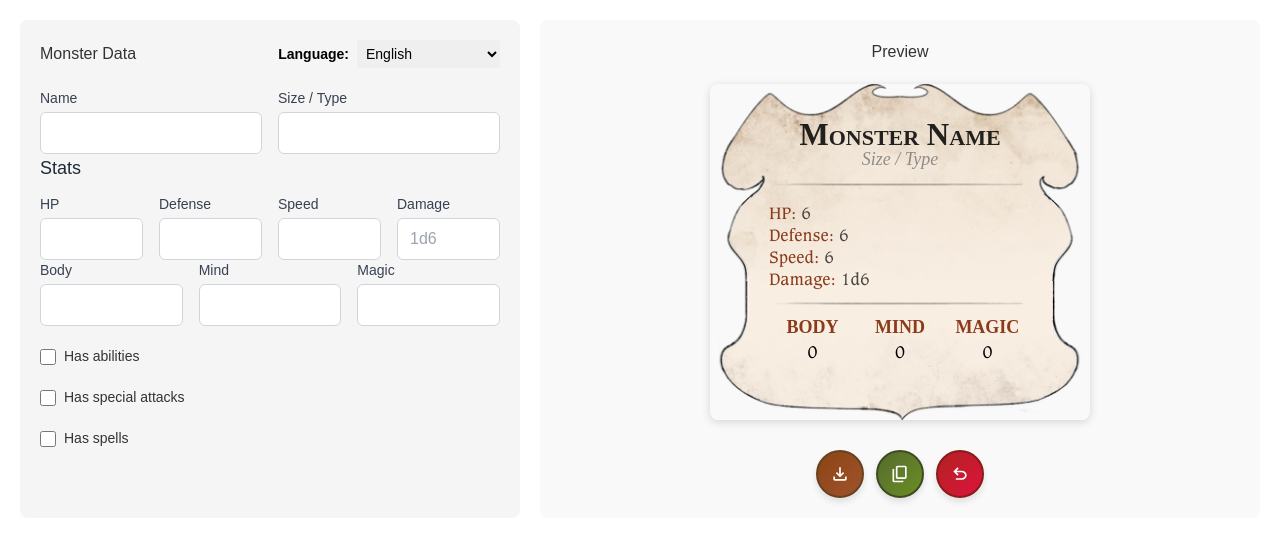
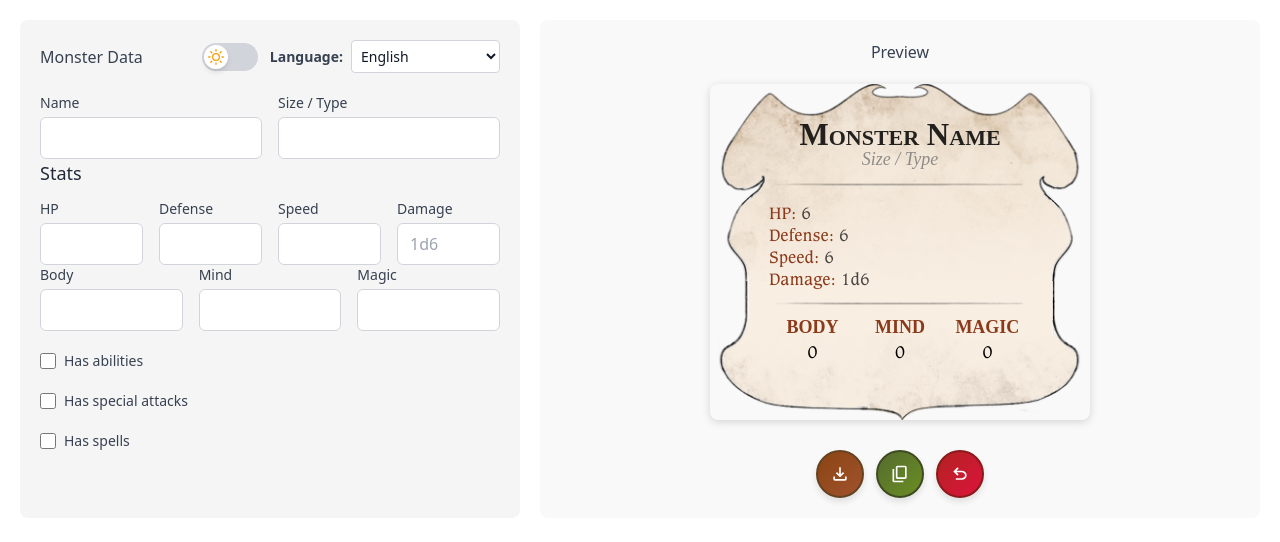
Before and after one commit to bpiccia/omios-ures-monster-card-builder, a React (Vite) app: page / in a window 1280 px wide. Shown: the top 542 px of the page. Built offline with nearby package versions, Linux system fonts and the light colour scheme; a web font is replaced by a local one.

Commit message:
feat: dark mode

```diff
--- a/src/MonsterCardMaker.tsx
+++ b/src/MonsterCardMaker.tsx
@@ -13,6 +13,26 @@ import { SpecialAttacksForm } from './components/SpecialAttacksForm';
 import { SpellsForm } from './components/SpellsForm';
 import './fonts.css';
 
+function useDarkMode() {
+  const [darkMode, setDarkMode] = React.useState(() => {
+    const stored = localStorage.getItem('ou_dark_mode');
+    if (stored !== null) return stored === 'true';
+    return window.matchMedia('(prefers-color-scheme: dark)').matches;
+  });
+
+  React.useEffect(() => {
+    const root = document.documentElement;
+    if (darkMode) {
+      root.classList.add('dark');
+    } else {
+      root.classList.remove('dark');
+    }
+    localStorage.setItem('ou_dark_mode', String(darkMode));
+  }, [darkMode]);
+
+  return [darkMode, () => setDarkMode(prev => !prev)] as const;
+}
+
 interface MonsterCardMakerProps {
   initialLang?: Language;
 }
@@ -21,6 +41,7 @@ export default function MonsterCardMaker({
   initialLang = "en"
 }: Readonly<MonsterCardMakerProps>) {
   const [language, setLanguage] = React.useState<Language>(initialLang);
+  const [darkMode, toggleDarkMode] = useDarkMode();
   const {
     monster,
     updateMonster,
@@ -80,34 +101,52 @@ export default function MonsterCardMaker({
   };
 
   return (
-    <div style={{ display: 'flex', gap: '20px', padding: '20px', fontFamily: 'Arial, sans-serif' }}>
+    <div className="flex gap-5 p-5 font-sans transition-colors duration-300">
       {/* Left side - Form */}
-      <div style={{
-        flex: '1',
-        minWidth: '350px',
-        maxWidth: '500px',
-        backgroundColor: '#f5f5f5',
-        padding: '20px',
-        borderRadius: '8px',
-        maxHeight: '90vh',
-        overflowY: 'auto'
-      }}>
-        {/* Header with title and language selector */}
-        <div style={{
-          display: 'flex',
-          justifyContent: 'space-between',
-          alignItems: 'center',
-          marginBottom: '20px'
-        }}>
-          <h2 style={{ margin: 0, color: '#333' }}>{dict.form}</h2>
-          <div style={{ display: 'flex', alignItems: 'center', gap: '8px' }}>
-            <label style={{ fontWeight: 'bold', fontSize: '14px' }}>
+      <div className="flex-1 min-w-[350px] max-w-[500px] bg-[#f5f5f5] dark:bg-gray-800 p-5 rounded-lg max-h-[90vh] overflow-y-auto transition-colors duration-300">
+        {/* Header with title, dark mode toggle, and language selector */}
+        <div className="flex justify-between items-center mb-5">
+          <h2 className="m-0 text-gray-700 dark:text-gray-200 transition-colors">{dict.form}</h2>
+          <div className="flex items-center gap-3">
+            {/* Dark mode toggle */}
+            <button
+              onClick={toggleDarkMode}
+              className="relative w-14 h-7 rounded-full bg-gray-300 dark:bg-gray-600 transition-colors duration-300 focus:outline-none focus:ring-2 focus:ring-blue-500 flex-shrink-0"
+              aria-label={darkMode ? 'Switch to light mode' : 'Switch to dark mode'}
+            >
+              <span
+                className={`absolute top-0.5 w-6 h-6 rounded-full bg-white shadow-md transition-transform duration-300 flex items-center justify-center ${
+                  darkMode ? 'translate-x-[30px]' : 'translate-x-0.5'
+                }`}
+              >
+                {darkMode ? (
+                  <svg xmlns="http://www.w3.org/2000/svg" viewBox="0 0 24 24" fill="none" stroke="#6366f1" strokeWidth="2" strokeLinecap="round" strokeLinejoin="round" className="w-4 h-4">
+                    <path d="M21 12.79A9 9 0 1 1 11.21 3 7 7 0 0 0 21 12.79z"/>
+                  </svg>
+                ) : (
+                  <svg xmlns="http://www.w3.org/2000/svg" viewBox="0 0 24 24" fill="none" stroke="#f59e0b" strokeWidth="2" strokeLinecap="round" strokeLinejoin="round" className="w-4 h-4">
+                    <circle cx="12" cy="12" r="5"/>
+                    <line x1="12" y1="1" x2="12" y2="3"/>
+                    <line x1="12" y1="21" x2="12" y2="23"/>
+                    <line x1="4.22" y1="4.22" x2="5.64" y2="5.64"/>
+                    <line x1="18.36" y1="18.36" x2="19.78" y2="19.78"/>
+                    <line x1="1" y1="12" x2="3" y2="12"/>
+                    <line x1="21" y1="12" x2="23" y2="12"/>
+                    <line x1="4.22" y1="19.78" x2="5.64" y2="18.36"/>
+                    <line x1="18.36" y1="5.64" x2="19.78" y2="4.22"/>
+                  </svg>
+                )}
+              </span>
+            </button>
+            {/* Language selector */}
+            <div className="flex items-center gap-2">
+              <label className="font-bold text-sm text-gray-700 dark:text-gray-300 transition-colors">
                 {dict.language}:
               </label>
               <select
                 value={language}
                 onChange={(e) => setLanguage(e.target.value as Language)}
-              style={{ padding: '5px', fontSize: '14px' }}
+                className="p-[5px] text-sm border border-gray-300 dark:border-gray-600 rounded bg-white dark:bg-gray-700 text-gray-900 dark:text-gray-200 transition-colors"
               >
                 {Object.keys(dictionaries).map((lang) => (
                   <option key={lang} value={lang}>
@@ -115,6 +154,7 @@ export default function MonsterCardMaker({
                   </option>
                 ))}
               </select>
+            </div>
           </div>
         </div>
 
@@ -140,16 +180,16 @@ export default function MonsterCardMaker({
         />
 
         {/* Abilities Toggle */}
-        <div style={{ marginTop: '20px', marginBottom: '20px' }}>
-          <div style={{ display: 'flex', alignItems: 'center', gap: '8px', marginBottom: '12px' }}>
+        <div className="mt-5 mb-5">
+          <div className="flex items-center gap-2 mb-3">
             <input
               id="hasAbilities"
               type="checkbox"
               checked={monster.hasAbilities}
               onChange={(e) => updateMonster({ hasAbilities: e.target.checked })}
-              style={{ width: '16px', height: '16px', accentColor: '#007bff' }}
+              className="w-4 h-4 accent-blue-500"
             />
-            <label htmlFor="hasAbilities" style={{ fontSize: '14px', fontWeight: '500', color: '#333' }}>
+            <label htmlFor="hasAbilities" className="text-sm font-medium text-gray-700 dark:text-gray-300 transition-colors">
               {dict.hasAbilities}
             </label>
           </div>
@@ -167,16 +207,16 @@ export default function MonsterCardMaker({
         )}
 
         {/* Special Attacks Toggle */}
-        <div style={{ marginTop: '20px', marginBottom: '20px' }}>
-          <div style={{ display: 'flex', alignItems: 'center', gap: '8px', marginBottom: '12px' }}>
+        <div className="mt-5 mb-5">
+          <div className="flex items-center gap-2 mb-3">
             <input
               id="hasSpecialAttacks"
               type="checkbox"
               checked={monster.hasSpecialAttacks}
               onChange={(e) => updateMonster({ hasSpecialAttacks: e.target.checked })}
-              style={{ width: '16px', height: '16px', accentColor: '#007bff' }}
+              className="w-4 h-4 accent-blue-500"
             />
-            <label htmlFor="hasSpecialAttacks" style={{ fontSize: '14px', fontWeight: '500', color: '#333' }}>
+            <label htmlFor="hasSpecialAttacks" className="text-sm font-medium text-gray-700 dark:text-gray-300 transition-colors">
               {dict.hasSpecialAttacks}
             </label>
           </div>
@@ -194,16 +234,16 @@ export default function MonsterCardMaker({
         )}
 
         {/* Spells Toggle */}
-        <div style={{ marginTop: '20px', marginBottom: '20px' }}>
-          <div style={{ display: 'flex', alignItems: 'center', gap: '8px', marginBottom: '12px' }}>
+        <div className="mt-5 mb-5">
+          <div className="flex items-center gap-2 mb-3">
             <input
               id="hasSpells"
               type="checkbox"
               checked={monster.hasSpells}
               onChange={(e) => updateMonster({ hasSpells: e.target.checked })}
-              style={{ width: '16px', height: '16px', accentColor: '#007bff' }}
+              className="w-4 h-4 accent-blue-500"
             />
-            <label htmlFor="hasSpells" style={{ fontSize: '14px', fontWeight: '500', color: '#333' }}>
+            <label htmlFor="hasSpells" className="text-sm font-medium text-gray-700 dark:text-gray-300 transition-colors">
               {dict.hasSpells}
             </label>
           </div>
@@ -222,17 +262,8 @@ export default function MonsterCardMaker({
       </div>
 
       {/* Right side - Preview */}
-      <div style={{
-        flex: '1',
-        minWidth: '350px',
-        display: 'flex',
-        flexDirection: 'column',
-        alignItems: 'center',
-        backgroundColor: '#f9f9f9',
-        padding: '20px',
-        borderRadius: '8px'
-      }}>
-        <h2 style={{ marginTop: 0, marginBottom: '20px', color: '#333' }}>{dict.preview}</h2>
+      <div className="flex-1 min-w-[350px] flex flex-col items-center bg-[#f9f9f9] dark:bg-gray-900 p-5 rounded-lg transition-colors duration-300">
+        <h2 className="mt-0 mb-5 text-gray-700 dark:text-gray-200 transition-colors">{dict.preview}</h2>
         <div id='monster-card-preview' style={{ transform: 'scale(1)', transformOrigin: 'top center' }}>
           <MonsterCard monster={monster} dict={dict} />
         </div>
--- a/src/components/AbilitiesForm.tsx
+++ b/src/components/AbilitiesForm.tsx
@@ -19,14 +19,14 @@ export function AbilitiesForm({
     <div>
       <div className="space-y-3">
         {monster.abilities.map((ability) => (
-            <div key={ability.id} className="grid grid-cols-1 gap-2 p-3 bg-gray-50 rounded-md">
+            <div key={ability.id} className="grid grid-cols-1 gap-2 p-3 bg-gray-50 dark:bg-gray-700 rounded-md transition-colors">
               <div className="flex gap-2">
                 <input
                   type="text"
                   value={ability.name}
                   onChange={(e) => updateAbility(ability.id, { name: e.target.value })}
                   placeholder={dict.abilityName}
-                  className="flex-1 px-3 py-2 border border-gray-300 rounded-md focus:outline-none focus:ring-2 focus:ring-blue-500 text-sm"
+                  className="flex-1 px-3 py-2 border border-gray-300 dark:border-gray-600 rounded-md bg-white dark:bg-gray-600 text-gray-900 dark:text-gray-100 placeholder-gray-400 dark:placeholder-gray-400 focus:outline-none focus:ring-2 focus:ring-blue-500 text-sm transition-colors"
                 />
                 <button
                   onClick={() => removeAbility(ability.id)}
@@ -40,7 +40,7 @@ export function AbilitiesForm({
                 onChange={(e) => updateAbility(ability.id, { desc: e.target.value })}
                 placeholder={dict.abilityDesc}
                 rows={2}
-                className="w-full px-3 py-2 border border-gray-300 rounded-md focus:outline-none focus:ring-2 focus:ring-blue-500 text-sm"
+                className="w-full px-3 py-2 border border-gray-300 dark:border-gray-600 rounded-md bg-white dark:bg-gray-600 text-gray-900 dark:text-gray-100 placeholder-gray-400 dark:placeholder-gray-400 focus:outline-none focus:ring-2 focus:ring-blue-500 text-sm transition-colors"
               />
             </div>
           ))}
--- a/src/components/AttributesForm.tsx
+++ b/src/components/AttributesForm.tsx
@@ -10,7 +10,7 @@ export function AttributesForm({ monster, updateMonster, dict }: AttributesFormP
   return (
     <div className="grid grid-cols-3 gap-4">
       <div>
-        <label htmlFor="body" className="block text-sm font-medium text-gray-700 mb-1">
+        <label htmlFor="body" className="block text-sm font-medium text-gray-700 dark:text-gray-300 mb-1">
           {dict.body}
         </label>
         <input
@@ -18,11 +18,11 @@ export function AttributesForm({ monster, updateMonster, dict }: AttributesFormP
           type="number"
           value={monster.body}
           onChange={(e) => updateMonster({ body: e.target.value ? parseInt(e.target.value) : "" })}
-          className="w-full px-3 py-2 border border-gray-300 rounded-md focus:outline-none focus:ring-2 focus:ring-blue-500"
+          className="w-full px-3 py-2 border border-gray-300 dark:border-gray-600 rounded-md bg-white dark:bg-gray-700 text-gray-900 dark:text-gray-100 focus:outline-none focus:ring-2 focus:ring-blue-500 transition-colors"
         />
       </div>
       <div>
-        <label htmlFor="mind" className="block text-sm font-medium text-gray-700 mb-1">
+        <label htmlFor="mind" className="block text-sm font-medium text-gray-700 dark:text-gray-300 mb-1">
           {dict.mind}
         </label>
         <input
@@ -30,11 +30,11 @@ export function AttributesForm({ monster, updateMonster, dict }: AttributesFormP
           type="number"
           value={monster.mind}
           onChange={(e) => updateMonster({ mind: e.target.value ? parseInt(e.target.value) : "" })}
-          className="w-full px-3 py-2 border border-gray-300 rounded-md focus:outline-none focus:ring-2 focus:ring-blue-500"
+          className="w-full px-3 py-2 border border-gray-300 dark:border-gray-600 rounded-md bg-white dark:bg-gray-700 text-gray-900 dark:text-gray-100 focus:outline-none focus:ring-2 focus:ring-blue-500 transition-colors"
         />
       </div>
       <div>
-        <label htmlFor="magic" className="block text-sm font-medium text-gray-700 mb-1">
+        <label htmlFor="magic" className="block text-sm font-medium text-gray-700 dark:text-gray-300 mb-1">
           {dict.magic}
         </label>
         <input
@@ -42,7 +42,7 @@ export function AttributesForm({ monster, updateMonster, dict }: AttributesFormP
           type="number"
           value={monster.magic}
           onChange={(e) => updateMonster({ magic: e.target.value ? parseInt(e.target.value) : "" })}
-          className="w-full px-3 py-2 border border-gray-300 rounded-md focus:outline-none focus:ring-2 focus:ring-blue-500"
+          className="w-full px-3 py-2 border border-gray-300 dark:border-gray-600 rounded-md bg-white dark:bg-gray-700 text-gray-900 dark:text-gray-100 focus:outline-none focus:ring-2 focus:ring-blue-500 transition-colors"
         />
       </div>
     </div>
--- a/src/components/BasicInfoForm.tsx
+++ b/src/components/BasicInfoForm.tsx
@@ -10,7 +10,7 @@ export function BasicInfoForm({ monster, updateMonster, dict }: BasicInfoFormPro
   return (
     <div className="grid grid-cols-1 sm:grid-cols-2 gap-4" >
       <div>
-        <label htmlFor="name" className="block text-sm font-medium text-gray-700 mb-1">
+        <label htmlFor="name" className="block text-sm font-medium text-gray-700 dark:text-gray-300 mb-1">
           {dict.name}
         </label>
         <input
@@ -18,11 +18,11 @@ export function BasicInfoForm({ monster, updateMonster, dict }: BasicInfoFormPro
           type="text"
           value={monster.name}
           onChange={(e) => updateMonster({ name: e.target.value })}
-          className="w-full px-3 py-2 border border-gray-300 rounded-md focus:outline-none focus:ring-2 focus:ring-blue-500"
+          className="w-full px-3 py-2 border border-gray-300 dark:border-gray-600 rounded-md bg-white dark:bg-gray-700 text-gray-900 dark:text-gray-100 focus:outline-none focus:ring-2 focus:ring-blue-500 transition-colors"
         />
       </div>
       <div>
-        <label htmlFor="sizeType" className="block text-sm font-medium text-gray-700 mb-1">
+        <label htmlFor="sizeType" className="block text-sm font-medium text-gray-700 dark:text-gray-300 mb-1">
           {dict.sizeType}
         </label>
         <input
@@ -30,7 +30,7 @@ export function BasicInfoForm({ monster, updateMonster, dict }: BasicInfoFormPro
           type="text"
           value={monster.sizeType}
           onChange={(e) => updateMonster({ sizeType: e.target.value })}
-          className="w-full px-3 py-2 border border-gray-300 rounded-md focus:outline-none focus:ring-2 focus:ring-blue-500"
+          className="w-full px-3 py-2 border border-gray-300 dark:border-gray-600 rounded-md bg-white dark:bg-gray-700 text-gray-900 dark:text-gray-100 focus:outline-none focus:ring-2 focus:ring-blue-500 transition-colors"
         />
       </div>
     </div>
--- a/src/components/SpecialAttacksForm.tsx
+++ b/src/components/SpecialAttacksForm.tsx
@@ -24,7 +24,7 @@ export function SpecialAttacksForm({
 				{monster.specialAttacks.map((specialAttack) => (
 					<div
 						key={specialAttack.id}
-						className="grid grid-cols-1 gap-2 p-3 bg-gray-50 rounded-md"
+						className="grid grid-cols-1 gap-2 p-3 bg-gray-50 dark:bg-gray-700 rounded-md transition-colors"
 					>
 						<div className="flex gap-2">
 							<input
@@ -36,7 +36,7 @@ export function SpecialAttacksForm({
 									})
 								}
 								placeholder={dict.specialAttackName}
-								className="flex-1 px-3 py-2 border border-gray-300 rounded-md focus:outline-none focus:ring-2 focus:ring-blue-500 text-sm"
+								className="flex-1 px-3 py-2 border border-gray-300 dark:border-gray-600 rounded-md bg-white dark:bg-gray-600 text-gray-900 dark:text-gray-100 placeholder-gray-400 dark:placeholder-gray-400 focus:outline-none focus:ring-2 focus:ring-blue-500 text-sm transition-colors"
 							/>
 							<button
 								onClick={() => removeSpecialAttack(specialAttack.id)}
@@ -52,7 +52,7 @@ export function SpecialAttacksForm({
 							}
 							placeholder={dict.specialAttackDesc}
 							rows={2}
-							className="w-full px-3 py-2 border border-gray-300 rounded-md focus:outline-none focus:ring-2 focus:ring-blue-500 text-sm"
+							className="w-full px-3 py-2 border border-gray-300 dark:border-gray-600 rounded-md bg-white dark:bg-gray-600 text-gray-900 dark:text-gray-100 placeholder-gray-400 dark:placeholder-gray-400 focus:outline-none focus:ring-2 focus:ring-blue-500 text-sm transition-colors"
 						/>
 					</div>
 				))}
--- a/src/components/SpellsForm.tsx
+++ b/src/components/SpellsForm.tsx
@@ -24,7 +24,7 @@ export function SpellsForm({
 				{monster.spells.map((spell) => (
 					<div
 						key={spell.id}
-						className="grid grid-cols-1 gap-2 p-3 bg-gray-50 rounded-md"
+						className="grid grid-cols-1 gap-2 p-3 bg-gray-50 dark:bg-gray-700 rounded-md transition-colors"
 					>
 						<div className="flex gap-2">
 							<input
@@ -34,7 +34,7 @@ export function SpellsForm({
 									updateSpell(spell.id, { name: e.target.value })
 								}
 								placeholder={dict.spellName}
-								className="flex-1 px-3 py-2 border border-gray-300 rounded-md focus:outline-none focus:ring-2 focus:ring-blue-500 text-sm"
+								className="flex-1 px-3 py-2 border border-gray-300 dark:border-gray-600 rounded-md bg-white dark:bg-gray-600 text-gray-900 dark:text-gray-100 placeholder-gray-400 dark:placeholder-gray-400 focus:outline-none focus:ring-2 focus:ring-blue-500 text-sm transition-colors"
 							/>
 							<button
 								onClick={() => removeSpell(spell.id)}
@@ -48,7 +48,7 @@ export function SpellsForm({
 							onChange={(e) => updateSpell(spell.id, { desc: e.target.value })}
 							placeholder={dict.spellDesc}
 							rows={2}
-							className="w-full px-3 py-2 border border-gray-300 rounded-md focus:outline-none focus:ring-2 focus:ring-blue-500 text-sm"
+							className="w-full px-3 py-2 border border-gray-300 dark:border-gray-600 rounded-md bg-white dark:bg-gray-600 text-gray-900 dark:text-gray-100 placeholder-gray-400 dark:placeholder-gray-400 focus:outline-none focus:ring-2 focus:ring-blue-500 text-sm transition-colors"
 						/>
 					</div>
 				))}
--- a/src/components/StatsForm.tsx
+++ b/src/components/StatsForm.tsx
@@ -9,10 +9,10 @@ interface StatsFormProps {
 export function StatsForm({ monster, updateMonster, dict }: StatsFormProps) {
   return (
     <div>
-      <h3 className="text-lg font-medium text-gray-800 mb-3">{dict.stats}</h3>
+      <h3 className="text-lg font-medium text-gray-800 dark:text-gray-200 mb-3 transition-colors">{dict.stats}</h3>
       <div className="grid grid-cols-2 sm:grid-cols-4 gap-4">
         <div>
-          <label htmlFor="hp" className="block text-sm font-medium text-gray-700 mb-1">
+          <label htmlFor="hp" className="block text-sm font-medium text-gray-700 dark:text-gray-300 mb-1">
             {dict.hp}
           </label>
           <input
@@ -20,11 +20,11 @@ export function StatsForm({ monster, updateMonster, dict }: StatsFormProps) {
             type="number"
             value={monster.hp}
             onChange={(e) => updateMonster({ hp: e.target.value ? parseInt(e.target.value) : "" })}
-            className="w-full px-3 py-2 border border-gray-300 rounded-md focus:outline-none focus:ring-2 focus:ring-blue-500"
+            className="w-full px-3 py-2 border border-gray-300 dark:border-gray-600 rounded-md bg-white dark:bg-gray-700 text-gray-900 dark:text-gray-100 focus:outline-none focus:ring-2 focus:ring-blue-500 transition-colors"
           />
         </div>
         <div>
-          <label htmlFor="defense" className="block text-sm font-medium text-gray-700 mb-1">
+          <label htmlFor="defense" className="block text-sm font-medium text-gray-700 dark:text-gray-300 mb-1">
             {dict.defense}
           </label>
           <input
@@ -32,11 +32,11 @@ export function StatsForm({ monster, updateMonster, dict }: StatsFormProps) {
             type="number"
             value={monster.defense}
             onChange={(e) => updateMonster({ defense: e.target.value ? parseInt(e.target.value) : "" })}
-            className="w-full px-3 py-2 border border-gray-300 rounded-md focus:outline-none focus:ring-2 focus:ring-blue-500"
+            className="w-full px-3 py-2 border border-gray-300 dark:border-gray-600 rounded-md bg-white dark:bg-gray-700 text-gray-900 dark:text-gray-100 focus:outline-none focus:ring-2 focus:ring-blue-500 transition-colors"
           />
         </div>
         <div>
-          <label htmlFor="speed" className="block text-sm font-medium text-gray-700 mb-1">
+          <label htmlFor="speed" className="block text-sm font-medium text-gray-700 dark:text-gray-300 mb-1">
             {dict.speed}
           </label>
           <input
@@ -44,11 +44,11 @@ export function StatsForm({ monster, updateMonster, dict }: StatsFormProps) {
             type="number"
             value={monster.speed}
             onChange={(e) => updateMonster({ speed: e.target.value ? parseInt(e.target.value) : "" })}
-            className="w-full px-3 py-2 border border-gray-300 rounded-md focus:outline-none focus:ring-2 focus:ring-blue-500"
+            className="w-full px-3 py-2 border border-gray-300 dark:border-gray-600 rounded-md bg-white dark:bg-gray-700 text-gray-900 dark:text-gray-100 focus:outline-none focus:ring-2 focus:ring-blue-500 transition-colors"
           />
         </div>
         <div>
-          <label htmlFor="damage" className="block text-sm font-medium text-gray-700 mb-1">
+          <label htmlFor="damage" className="block text-sm font-medium text-gray-700 dark:text-gray-300 mb-1">
             {dict.damage}
           </label>
           <input
@@ -57,7 +57,7 @@ export function StatsForm({ monster, updateMonster, dict }: StatsFormProps) {
             value={monster.damage}
             onChange={(e) => updateMonster({ damage: e.target.value })}
             placeholder="1d6"
-            className="w-full px-3 py-2 border border-gray-300 rounded-md focus:outline-none focus:ring-2 focus:ring-blue-500"
+            className="w-full px-3 py-2 border border-gray-300 dark:border-gray-600 rounded-md bg-white dark:bg-gray-700 text-gray-900 dark:text-gray-100 placeholder-gray-400 dark:placeholder-gray-500 focus:outline-none focus:ring-2 focus:ring-blue-500 transition-colors"
           />
         </div>
       </div>
--- a/src/index.css
+++ b/src/index.css
@@ -2,3 +2,14 @@
 @tailwind base;
 @tailwind components;
 @tailwind utilities;
+
+html, body {
+  transition: background-color 0.3s ease, color 0.3s ease;
+  background-color: #ffffff;
+  margin: 0;
+}
+
+html.dark, html.dark body {
+  background-color: #0a0a0a;
+  color-scheme: dark;
+}
--- a/tailwind.config.js
+++ b/tailwind.config.js
@@ -1,5 +1,6 @@
 /** @type {import('tailwindcss').Config} */
 export default {
+  darkMode: 'class',
   content: [
     "./index.html",
     "./src/**/*.{js,ts,jsx,tsx}",
```
Also changed, not shown: .claude/launch.json (added). Lines whose indentation alone changed are shown as unchanged.
